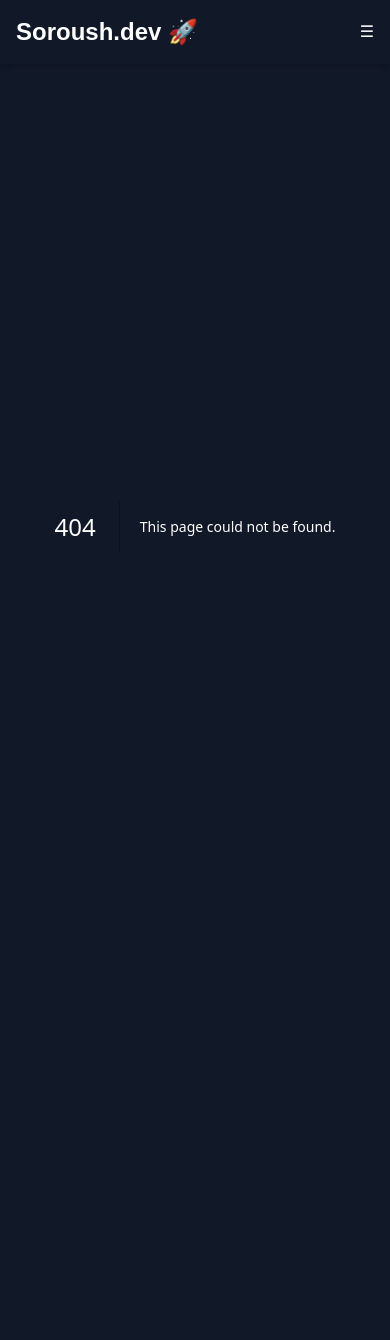
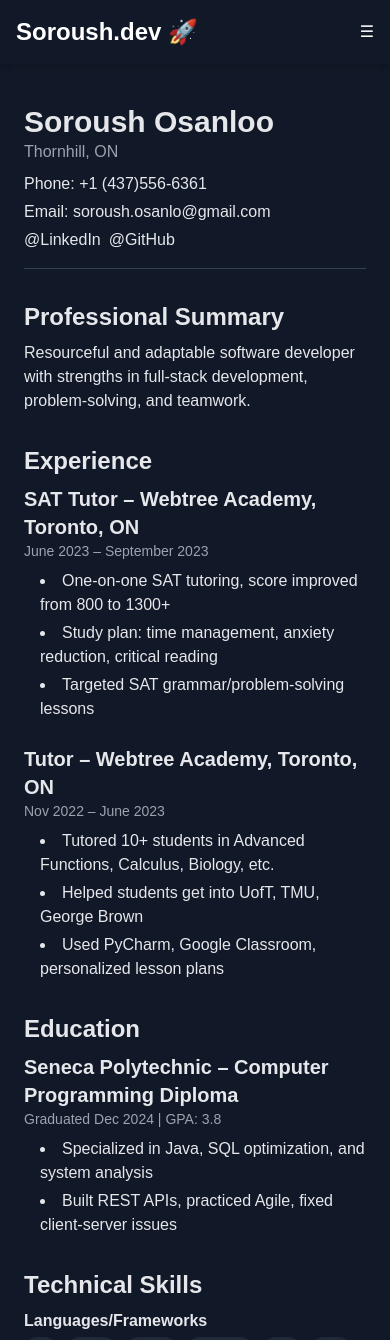
Before and after one commit to Soroush20041383/tech-portfolio, a Next.js app: page /resume in a window 390 px wide. Before the commit this address had no page. Shown: the top 1340 px of the page. Before the commit the page ends 988 px from the top, so only its background shows below. Built offline with nearby package versions, Linux system fonts and the light colour scheme.

Commit message:
Add responsive resume page

```diff
--- /dev/null
+++ b/app/resume/page.tsx
@@ -0,0 +1,211 @@
+import Link from 'next/link';
+
+export default function ResumePage() {
+  return (
+    <div className="max-w-screen-lg mx-auto space-y-8 text-gray-200">
+      {/* Header */}
+      <header className="flex flex-col md:flex-row md:justify-between md:items-center gap-2 border-b border-gray-700 pb-4">
+        <div>
+          <h1 className="text-3xl font-bold">Soroush Osanloo</h1>
+          <p className="text-gray-400">Thornhill, ON</p>
+        </div>
+        <div className="space-y-1 md:text-right">
+          <p>Phone: <a href="tel:+14375566361" className="hover:underline">+1 (437)556-6361</a></p>
+          <p>Email: <a href="mailto:soroush.osanlo@gmail.com" className="hover:underline">soroush.osanlo@gmail.com</a></p>
+          <p>
+            <a href="#" className="hover:underline mr-2">@LinkedIn</a>
+            <a href="#" className="hover:underline">@GitHub</a>
+          </p>
+        </div>
+      </header>
+
+      {/* Professional Summary */}
+      <section>
+        <h2 className="text-2xl font-semibold mb-2">Professional Summary</h2>
+        <p>
+          Resourceful and adaptable software developer with strengths in full-stack development,
+          problem-solving, and teamwork.
+        </p>
+      </section>
+
+      {/* Experience */}
+      <section>
+        <h2 className="text-2xl font-semibold mb-2">Experience</h2>
+        <div className="space-y-6">
+          <div>
+            <h3 className="text-xl font-semibold">SAT Tutor – Webtree Academy, Toronto, ON</h3>
+            <p className="text-sm text-gray-400">June 2023 – September 2023</p>
+            <ul className="list-disc list-inside ml-4 mt-2 space-y-1">
+              <li>One-on-one SAT tutoring, score improved from 800 to 1300+</li>
+              <li>Study plan: time management, anxiety reduction, critical reading</li>
+              <li>Targeted SAT grammar/problem-solving lessons</li>
+            </ul>
+          </div>
+          <div>
+            <h3 className="text-xl font-semibold">Tutor – Webtree Academy, Toronto, ON</h3>
+            <p className="text-sm text-gray-400">Nov 2022 – June 2023</p>
+            <ul className="list-disc list-inside ml-4 mt-2 space-y-1">
+              <li>Tutored 10+ students in Advanced Functions, Calculus, Biology, etc.</li>
+              <li>Helped students get into UofT, TMU, George Brown</li>
+              <li>Used PyCharm, Google Classroom, personalized lesson plans</li>
+            </ul>
+          </div>
+        </div>
+      </section>
+
+      {/* Education */}
+      <section>
+        <h2 className="text-2xl font-semibold mb-2">Education</h2>
+        <div>
+          <h3 className="text-xl font-semibold">Seneca Polytechnic – Computer Programming Diploma</h3>
+          <p className="text-sm text-gray-400">Graduated Dec 2024 | GPA: 3.8</p>
+          <ul className="list-disc list-inside ml-4 mt-2 space-y-1">
+            <li>Specialized in Java, SQL optimization, and system analysis</li>
+            <li>Built REST APIs, practiced Agile, fixed client-server issues</li>
+          </ul>
+        </div>
+      </section>
+
+      {/* Technical Skills */}
+      <section>
+        <h2 className="text-2xl font-semibold mb-2">Technical Skills</h2>
+        <div className="space-y-4">
+          <div>
+            <h3 className="font-semibold">Languages/Frameworks</h3>
+            <div className="flex flex-wrap gap-2 mt-1">
+              {['C','C++','Java','Python','JS','C#','Node.js','.NET Core','Bash'].map((s) => (
+                <span key={s} className="bg-gray-800 px-3 py-1 rounded-full hover:bg-gray-700 transition text-sm">{s}</span>
+              ))}
+            </div>
+          </div>
+          <div>
+            <h3 className="font-semibold">Web</h3>
+            <div className="flex flex-wrap gap-2 mt-1">
+              {['HTML','CSS','DOM','REST APIs','AJAX','JSON'].map((s) => (
+                <span key={s} className="bg-gray-800 px-3 py-1 rounded-full hover:bg-gray-700 transition text-sm">{s}</span>
+              ))}
+            </div>
+          </div>
+          <div>
+            <h3 className="font-semibold">DB</h3>
+            <div className="flex flex-wrap gap-2 mt-1">
+              {['SQL Server','Oracle','MySQL','MongoDB','Stored Procs'].map((s) => (
+                <span key={s} className="bg-gray-800 px-3 py-1 rounded-full hover:bg-gray-700 transition text-sm">{s}</span>
+              ))}
+            </div>
+          </div>
+          <div>
+            <h3 className="font-semibold">Mobile</h3>
+            <div className="flex flex-wrap gap-2 mt-1">
+              {['Xamarin Forms','Ionic (Angular)'].map((s) => (
+                <span key={s} className="bg-gray-800 px-3 py-1 rounded-full hover:bg-gray-700 transition text-sm">{s}</span>
+              ))}
+            </div>
+          </div>
+          <div>
+            <h3 className="font-semibold">Apps</h3>
+            <div className="flex flex-wrap gap-2 mt-1">
+              {['Swagger','Postman','MVC','Unit testing'].map((s) => (
+                <span key={s} className="bg-gray-800 px-3 py-1 rounded-full hover:bg-gray-700 transition text-sm">{s}</span>
+              ))}
+            </div>
+          </div>
+          <div>
+            <h3 className="font-semibold">DevOps</h3>
+            <div className="flex flex-wrap gap-2 mt-1">
+              {['Git','GitHub','Actions','Jenkins','Docker','Shell'].map((s) => (
+                <span key={s} className="bg-gray-800 px-3 py-1 rounded-full hover:bg-gray-700 transition text-sm">{s}</span>
+              ))}
+            </div>
+          </div>
+          <div>
+            <h3 className="font-semibold">OS</h3>
+            <div className="flex flex-wrap gap-2 mt-1">
+              {['Windows','Linux/Unix'].map((s) => (
+                <span key={s} className="bg-gray-800 px-3 py-1 rounded-full hover:bg-gray-700 transition text-sm">{s}</span>
+              ))}
+            </div>
+          </div>
+          <div>
+            <h3 className="font-semibold">Tools</h3>
+            <div className="flex flex-wrap gap-2 mt-1">
+              {['Jira','Confluence','Teams','SharePoint','Zoom'].map((s) => (
+                <span key={s} className="bg-gray-800 px-3 py-1 rounded-full hover:bg-gray-700 transition text-sm">{s}</span>
+              ))}
+            </div>
+          </div>
+          <div>
+            <h3 className="font-semibold">Project Mgmt</h3>
+            <div className="flex flex-wrap gap-2 mt-1">
+              {['PMI','Gantt','MS Project'].map((s) => (
+                <span key={s} className="bg-gray-800 px-3 py-1 rounded-full hover:bg-gray-700 transition text-sm">{s}</span>
+              ))}
+            </div>
+          </div>
+          <div>
+            <h3 className="font-semibold">AI</h3>
+            <div className="flex flex-wrap gap-2 mt-1">
+              {['Prompt engineering','ethics','tools'].map((s) => (
+                <span key={s} className="bg-gray-800 px-3 py-1 rounded-full hover:bg-gray-700 transition text-sm">{s}</span>
+              ))}
+            </div>
+          </div>
+          <div>
+            <h3 className="font-semibold">Communication</h3>
+            <div className="flex flex-wrap gap-2 mt-1">
+              {['Reports','flowcharts','inclusive writing'].map((s) => (
+                <span key={s} className="bg-gray-800 px-3 py-1 rounded-full hover:bg-gray-700 transition text-sm">{s}</span>
+              ))}
+            </div>
+          </div>
+        </div>
+      </section>
+
+      {/* Languages */}
+      <section>
+        <h2 className="text-2xl font-semibold mb-2">Languages</h2>
+        <ul className="grid grid-cols-1 sm:grid-cols-2 gap-1 list-disc list-inside ml-4">
+          <li>English: Native</li>
+          <li>French: Beginner</li>
+          <li>Persian: Native</li>
+          <li>Italian: Intermediate</li>
+          <li>Arabic: Intermediate</li>
+        </ul>
+      </section>
+
+      {/* Project Highlights */}
+      <section>
+        <h2 className="text-2xl font-semibold mb-2">Project Highlights</h2>
+        <div className="space-y-4">
+          <div>
+            <h3 className="text-xl font-semibold">Digital Check Processing (Capstone)</h3>
+            <p className="ml-4">Java + SQL, fraud checks, REST API, testing, CI/CD</p>
+          </div>
+          <div>
+            <h3 className="text-xl font-semibold">System Health Dashboard</h3>
+            <p className="ml-4">Python + Bash + MongoDB, log parsing, REST API, MVC</p>
+          </div>
+        </div>
+      </section>
+
+      {/* Other Info */}
+      <section>
+        <h2 className="text-2xl font-semibold mb-2">Other Info</h2>
+        <ul className="list-disc list-inside ml-4 space-y-1">
+          <li>International graduate on Canadian open work permit</li>
+          <li>Recommendation letters available upon request</li>
+        </ul>
+      </section>
+
+      {/* Download Button */}
+      <div className="pt-4">
+        <Link
+          href="/resume.pdf"
+          className="inline-block px-6 py-3 bg-blue-600 rounded-lg hover:bg-blue-700 transition"
+        >
+          Download PDF Resume
+        </Link>
+      </div>
+    </div>
+  );
+}
```
Also changed, not shown: 1 other file (tests, documents, lock files or other folders).
